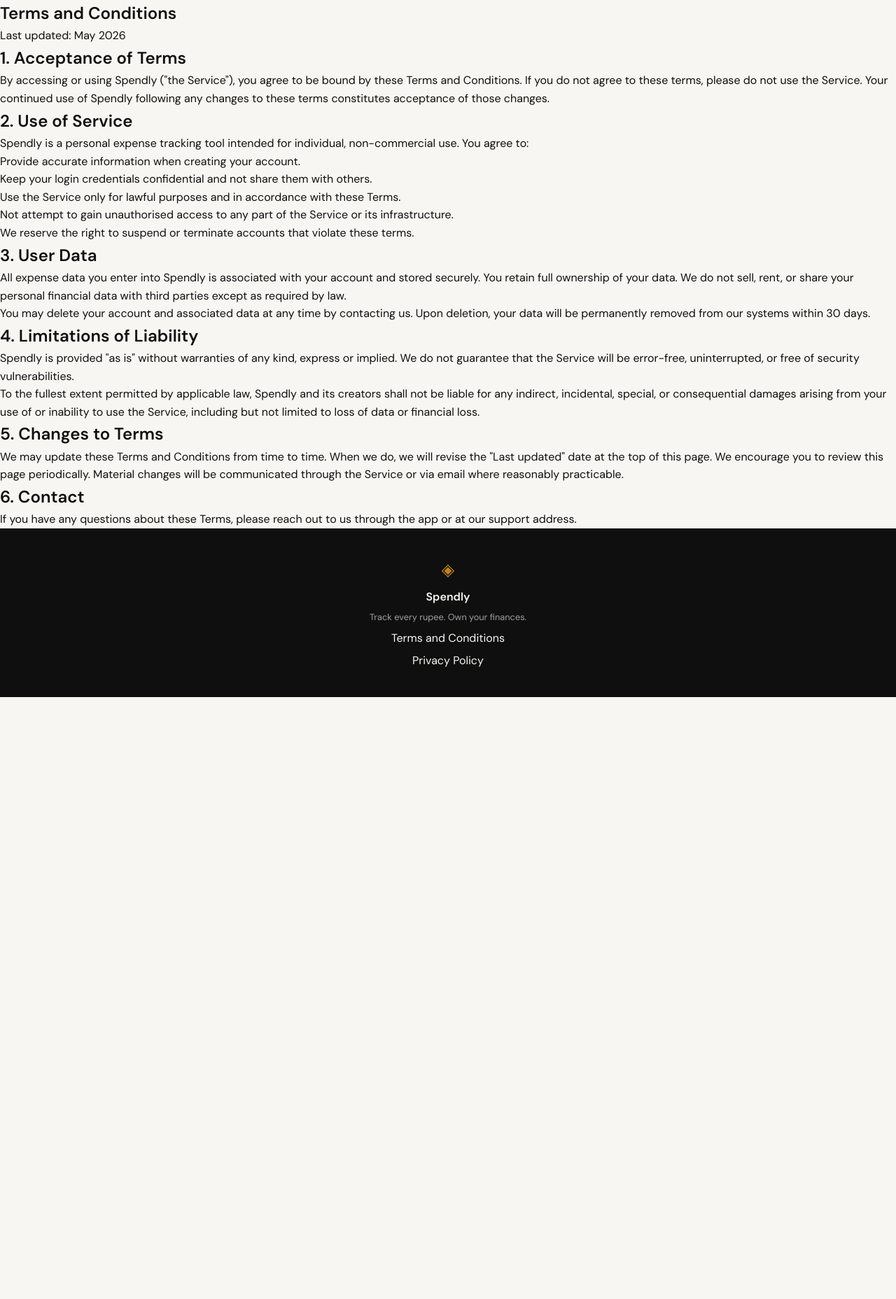
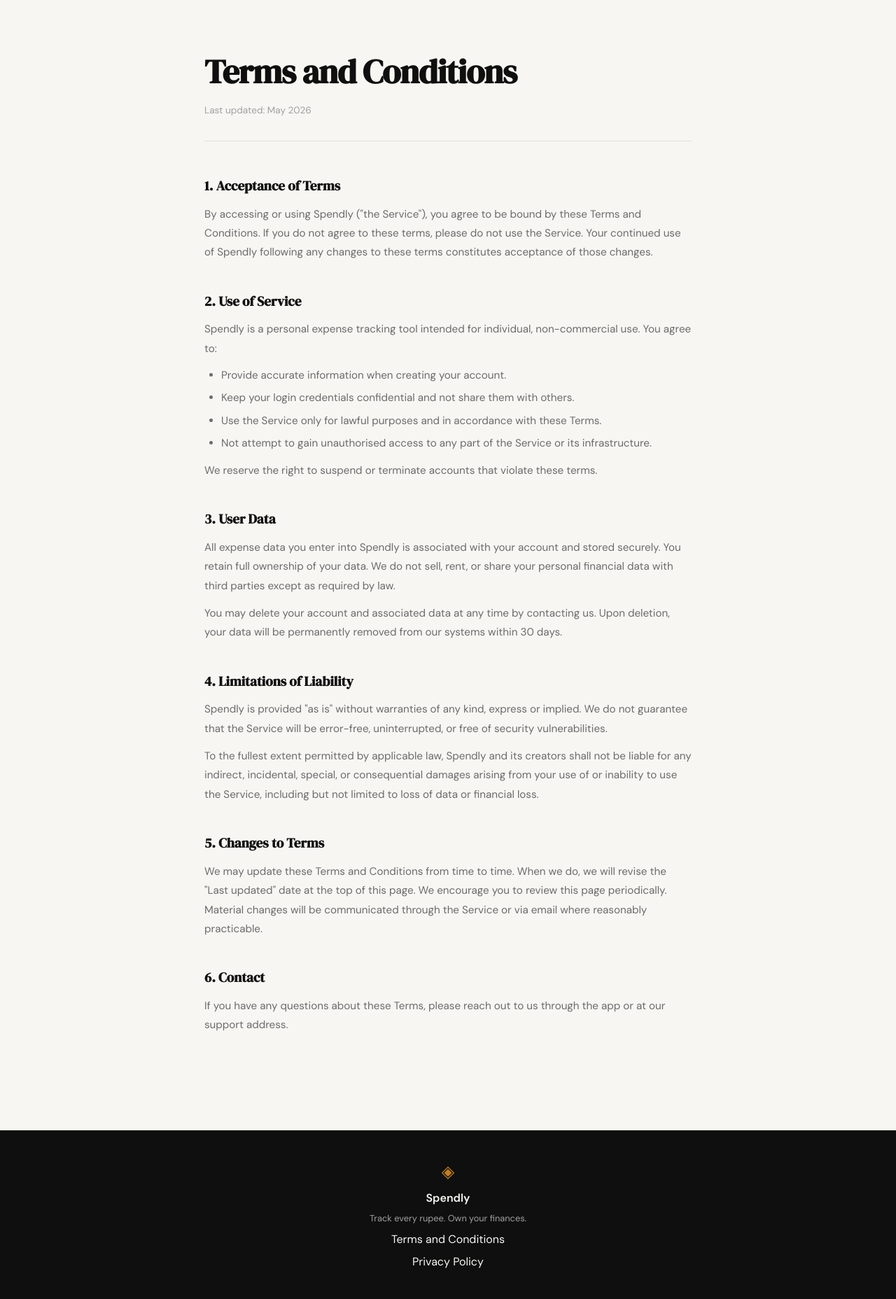
Before and after one commit to ShashiDivs/Expense-Tracker_Claude, a Flask app: page /terms in a window 1280 px wide. Shown: the part 61-1917 px from the top of the page at 70% size. Before the commit the page ends 1057 px from the top, so only its background shows below. Run offline with Flask 3, Linux system fonts and the light colour scheme.

Commit message:
some changes

```diff
--- a/static/css/style.css
+++ b/static/css/style.css
@@ -508,6 +508,63 @@ a { color: inherit; text-decoration: none; }
 }
 
 /* ------------------------------------------------------------------ */
+/* Legal pages (Terms, Privacy)                                        */
+/* ------------------------------------------------------------------ */
+
+.legal-page {
+    padding: 4rem 2rem 6rem;
+    max-width: 760px;
+    margin: 0 auto;
+}
+
+.legal-title {
+    font-family: var(--font-display);
+    font-size: clamp(2rem, 4vw, 3rem);
+    color: var(--ink);
+    letter-spacing: -0.02em;
+    margin-bottom: 0.4rem;
+}
+
+.legal-meta {
+    font-size: 0.85rem;
+    color: var(--ink-faint);
+    margin-bottom: 3rem;
+    padding-bottom: 2rem;
+    border-bottom: 1px solid var(--border);
+}
+
+.legal-section {
+    margin-bottom: 2.5rem;
+}
+
+.legal-section h2 {
+    font-family: var(--font-display);
+    font-size: 1.2rem;
+    color: var(--ink);
+    margin-bottom: 0.75rem;
+}
+
+.legal-section p {
+    font-size: 0.95rem;
+    color: var(--ink-muted);
+    line-height: 1.8;
+    margin-bottom: 0.75rem;
+}
+
+.legal-section ul {
+    margin: 0.5rem 0 0.75rem 1.5rem;
+    display: flex;
+    flex-direction: column;
+    gap: 0.4rem;
+}
+
+.legal-section ul li {
+    font-size: 0.95rem;
+    color: var(--ink-muted);
+    line-height: 1.7;
+}
+
+/* ------------------------------------------------------------------ */
 /* Responsive                                                          */
 /* ------------------------------------------------------------------ */
 
```
